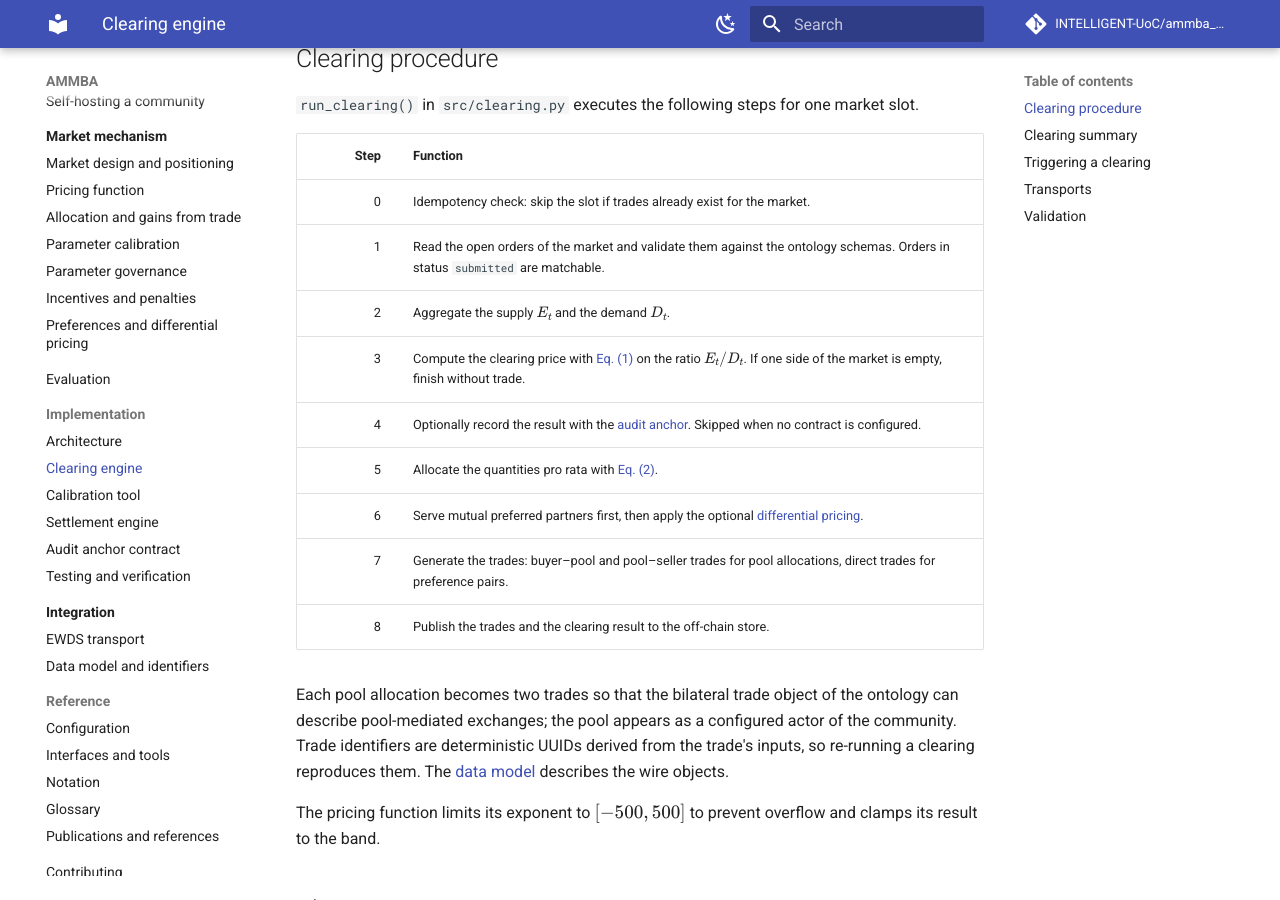
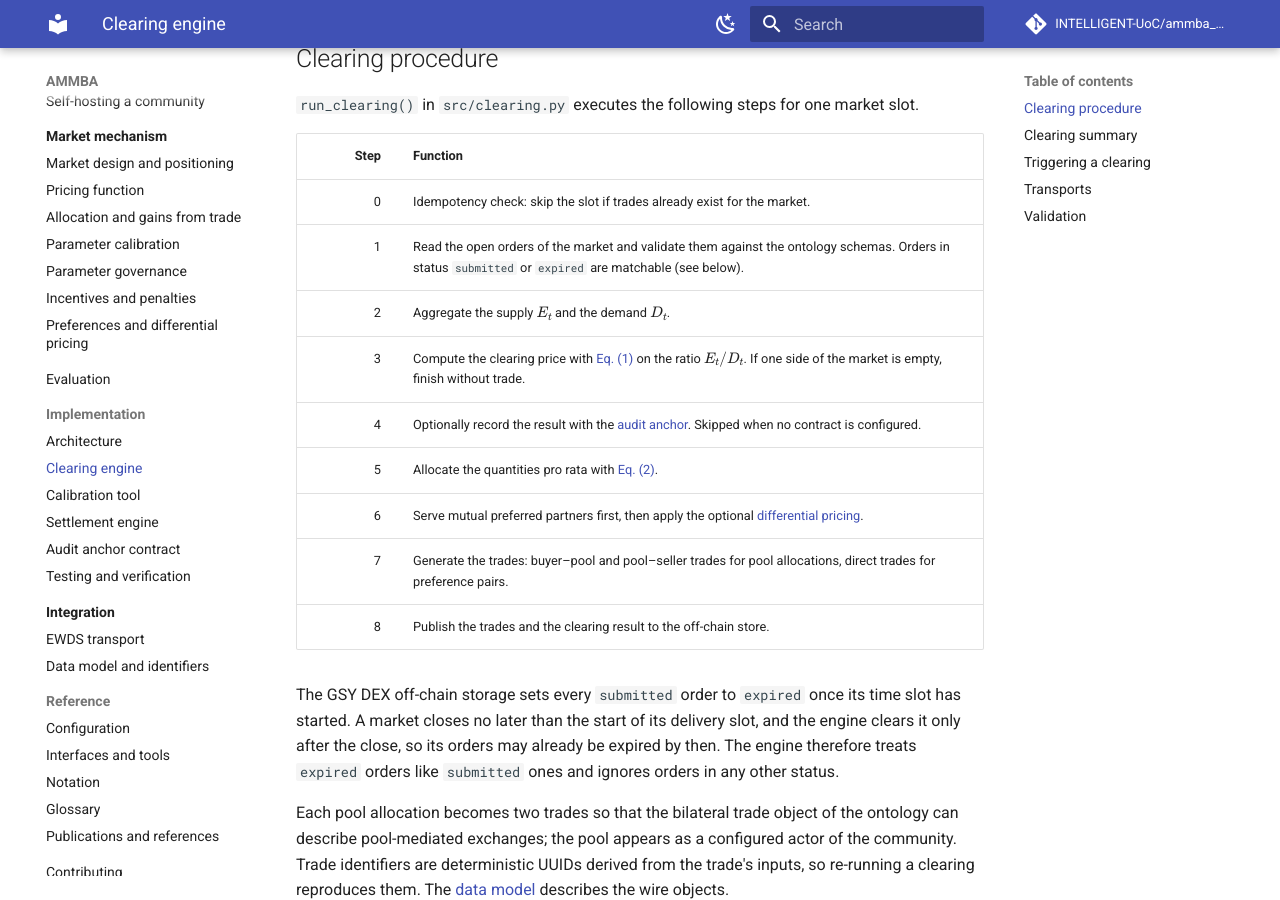
Before and after one commit to INTELLIGENT-UoC/ammba_uoc, an MkDocs documentation site: the page built from docs/implementation/clearing-engine.md, in a window 1280 px wide and 900 px high, scrolled down 230 px. Built offline with MkDocs 1.6.1 and Material for MkDocs 9.7.7, drawn with Linux system fonts in a browser that asks for light colours; comment, search, counter and statistics services are not loaded.

Commit message:
fix(clearing): count orders the storage expired at slot start (#94)
The off-chain storage sets every submitted order to expired once its time
slot has started. An AMM market closes no later than its delivery start and
is cleared after the close, so its orders could already be expired and the
market cleared without trades. Treat expired orders as matchable; cancelled,
rejected and executed orders stay excluded.

The simulator gains POST /_expire_orders, one run of the storage's expiry,
and the staging-seed scheduler test expires the orders of started slots
before the tick.

Closes #93

Co-authored-by: Claude Opus 5.5 <noreply@anthropic.com>

```diff
--- a/docs/implementation/clearing-engine.md
+++ b/docs/implementation/clearing-engine.md
@@ -12,7 +12,7 @@ market slot.
 | Step | Function                                                                                                                                                                |
 | ---: | ----------------------------------------------------------------------------------------------------------------------------------------------------------------------- |
 |    0 | Idempotency check: skip the slot if trades already exist for the market.                                                                                                |
-|    1 | Read the open orders of the market and validate them against the ontology schemas. Orders in status `submitted` are matchable.                                          |
+|    1 | Read the open orders of the market and validate them against the ontology schemas. Orders in status `submitted` or `expired` are matchable (see below).                 |
 |    2 | Aggregate the supply $E_t$ and the demand $D_t$.                                                                                                                        |
 |    3 | Compute the clearing price with [Eq. (1)](../model/pricing.md#the-pricing-function) on the ratio $E_t / D_t$. If one side of the market is empty, finish without trade. |
 |    4 | Optionally record the result with the [audit anchor](smart-contract.md). Skipped when no contract is configured.                                                        |
@@ -20,6 +20,12 @@ market slot.
 |    6 | Serve mutual preferred partners first, then apply the optional [differential pricing](../model/extensions.md).                                                          |
 |    7 | Generate the trades: buyer–pool and pool–seller trades for pool allocations, direct trades for preference pairs.                                                        |
 |    8 | Publish the trades and the clearing result to the off-chain store.                                                                                                      |
+
+The GSY DEX off-chain storage sets every `submitted` order to `expired` once
+its time slot has started. A market closes no later than the start of its
+delivery slot, and the engine clears it only after the close, so its orders
+may already be expired by then. The engine therefore treats `expired` orders
+like `submitted` ones and ignores orders in any other status.
 
 Each pool allocation becomes two trades so that the bilateral trade object of
 the ontology can describe pool-mediated exchanges; the pool appears as a
```
Also changed, not shown: AGENTS.md (+1 -1 lines), README.md (+1 -1 lines), amm-clearing-node/AGENTS.md (+2 -2 lines), amm-clearing-node/sim/README.md (+4 -1 lines), 5 other files.
